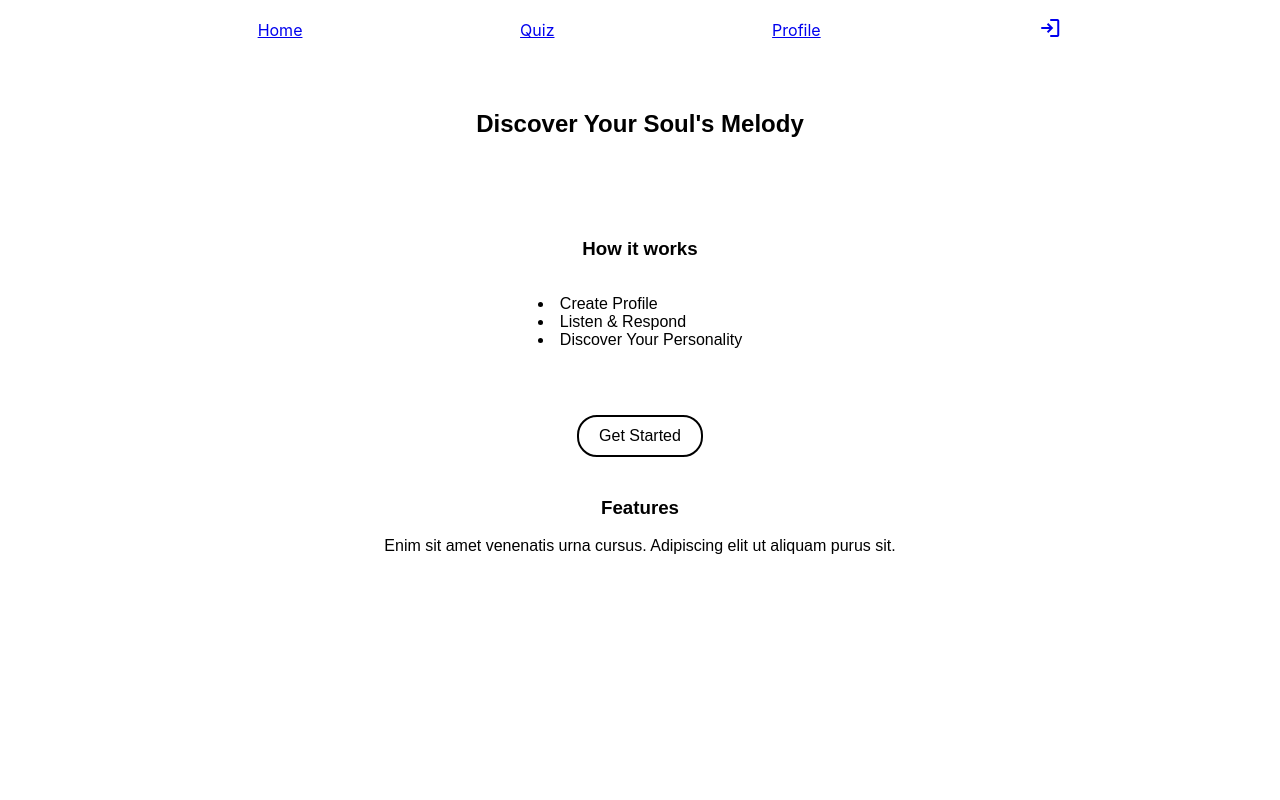
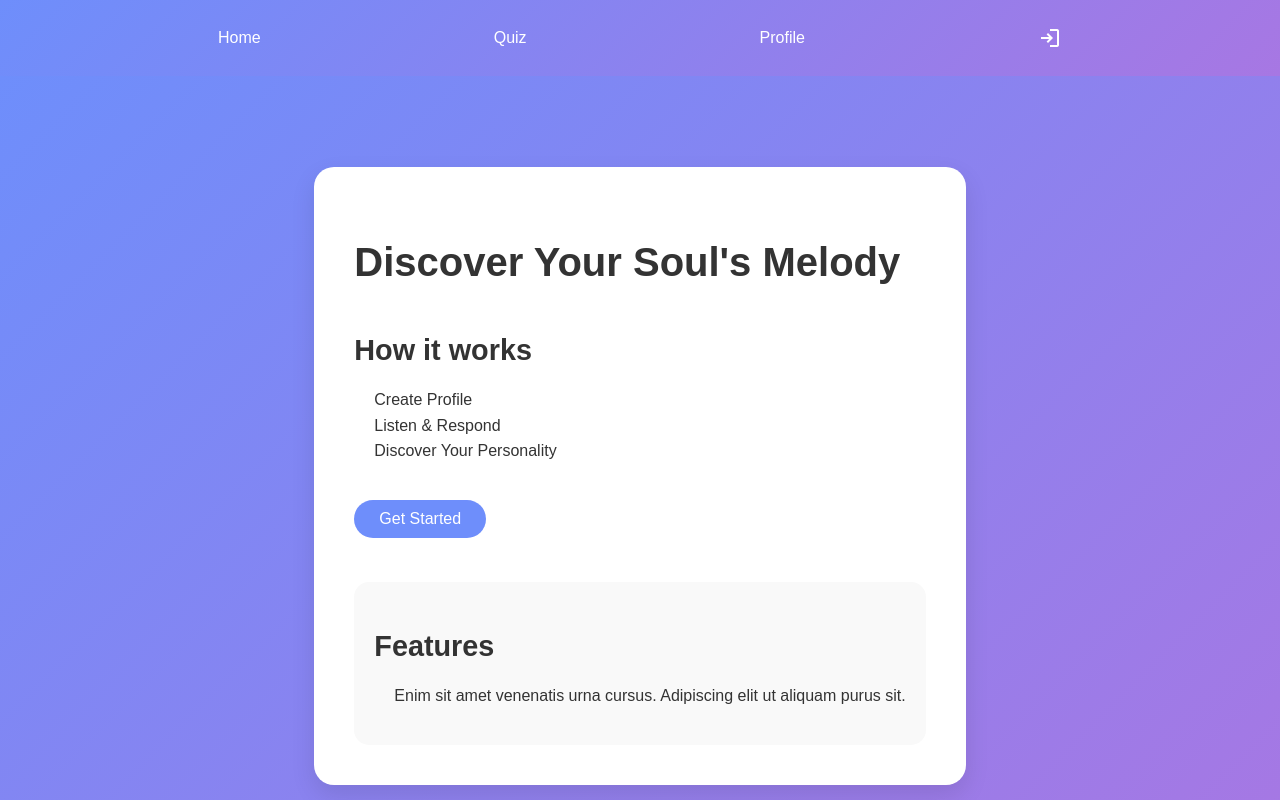
Before and after one commit to agiledev-students-spring2024/4-final-project-auditory-cheesecake, a React (Create React App) app in the folder frontend/: page / in a window 1280 px wide. Built offline with nearby package versions, Linux system fonts and the light colour scheme; the HTML template or start-up script is replaced by a standard one.

Commit message:
Updated Home Page Styling

```diff
--- a/frontend/src/SurveyPage.css
+++ b/frontend/src/SurveyPage.css
@@ -1,3 +1,12 @@
+.page-background {
+  min-height: 100vh;
+  background: linear-gradient(135deg, #6e8efb, #a777e3);
+  padding: 40px 0;
+  display: flex;
+  justify-content: center;
+  align-items: center;
+}
+
 .survey-container {
     font-family: 'Arial', sans-serif;
     max-width: 700px;
--- a/frontend/src/SurveyPage.js
+++ b/frontend/src/SurveyPage.js
@@ -6,8 +6,8 @@ const SurveyPage = () => {
   const navigate = useNavigate();
   const [currentQuestion, setCurrentQuestion] = useState(0);
   const [responses, setResponses] = useState([]);
-  const [isOptionClickable, setIsOptionClickable] = useState(true); // To manage option clickability
-  const [errorMessage, setErrorMessage] = useState(''); // To show error messages
+  const [isOptionClickable, setIsOptionClickable] = useState(true);
+  const [errorMessage, setErrorMessage] = useState('');
 
   const [questions, setQuestions] = useState([
     {
@@ -66,10 +66,9 @@ const SurveyPage = () => {
       return;
     }
 
-    // Check if the user is confirming age and selects 'No'
     if (currentQuestion === 0 && option === 'No') {
       alert('You cannot proceed in the study.');
-      navigate('/survey'); // Navigate back to home or another appropriate route
+      navigate('/survey');
       return;
     }
 
@@ -86,6 +85,7 @@ const SurveyPage = () => {
   };
 
   return (
+    <div className="page-background">
     <div className="survey-container">
       <div className="question-section">
         <div className="question-count">
@@ -102,6 +102,7 @@ const SurveyPage = () => {
         ))}
       </div>
     </div>
+    </div>
   );
 };
 
--- a/frontend/src/views/HomePage/HomePage.css
+++ b/frontend/src/views/HomePage/HomePage.css
@@ -1,4 +1,4 @@
-.home-container {
+/* .home-container {
   font-family: 'Arial', sans-serif;
   display: flex;
   align-items: center;
@@ -53,3 +53,83 @@
 .features {
   margin-top: 30px;
 }
+   */
+
+
+* {
+  margin: 13;
+  padding: 0;
+  box-sizing: border-box;
+  overflow: hidden;
+  font-family: 'Poppins', sans-serif;
+}
+
+body, html {
+  width: 100%;
+  height: 100%;
+  overflow-x: hidden;
+  background: #f0f2f5;
+  color: #333;
+}
+
+.home-container {
+  display: flex;
+  justify-content: center;
+  align-items: center;
+  min-height: 100vh;
+  padding: 20px;
+  background: linear-gradient(135deg, #6e8efb, #a777e3);
+}
+
+.home-content {
+  max-width: 800px;
+  background: white;
+  padding: 40px;
+  border-radius: 20px;
+  box-shadow: 0 10px 25px rgba(0, 0, 0, 0.1);
+}
+
+h2, h3 {
+  color: #333;
+  margin-bottom: 20px;
+}
+
+h2 {
+  font-size: 2.5rem;
+}
+
+h3 {
+  font-size: 1.8rem;
+}
+
+.how-it-works ul, .features p {
+  margin-left: 20px;
+  line-height: 1.6;
+}
+
+ul {
+  list-style-type: disc;
+}
+
+.btn {
+  display: inline-block;
+  background-color: #6e8efb;
+  color: #ffffff;
+  padding: 10px 25px;
+  border-radius: 25px;
+  font-size: 1rem;
+  text-decoration: none;
+  margin: 20px 0;
+  transition: background-color 0.3s ease-in-out;
+}
+
+.btn.get-started:hover {
+  background-color: #a777e3;
+}
+
+.features {
+  background: #f9f9f9;
+  padding: 20px;
+  margin-top: 20px;
+  border-radius: 15px;
+}
--- a/frontend/src/views/components/NavBar/NavBar.css
+++ b/frontend/src/views/components/NavBar/NavBar.css
@@ -0,0 +1,36 @@
+/* NavBar styling */
+nav {
+    width: 100%;
+    background: linear-gradient(135deg, #6e8efb, #a777e3);
+    padding: 10px 0;
+    box-shadow: 0 2px 5px rgba(0, 0, 0, 0.1);
+  }
+
+  nav ul {
+    display: flex;
+    flex-direction: row;
+    justify-content: space-evenly;
+    align-items: center;
+    list-style-type: none;
+    padding: 0;
+  }
+
+  nav li {
+    margin: 0 15px;
+  }
+
+  nav a {
+    color: white;
+    text-decoration: none;
+    font-size: 1rem;
+    transition: color 0.3s ease-in-out;
+  }
+
+  nav a:hover, nav a:focus {
+    color: #f0f2f5;
+  }
+
+  .material-symbols-outlined {
+    font-size: 24px; /* Adjust size as needed */
+    vertical-align: middle;
+  }
--- a/frontend/src/views/components/NavBar/NavBar.jsx
+++ b/frontend/src/views/components/NavBar/NavBar.jsx
@@ -14,7 +14,7 @@ const NavBar = () => {
                 }}>
                 {/* change as needed (we need the actual links below, nothing out of the ordinary) */}
                 <li><a href="/">Home</a></li>
-                <li><a href="/">Quiz</a></li>
+                <li><a href="/survey">Quiz</a></li>
                 <li><a href="/Profile">Profile</a></li>
                 <li><a href="/Login">
                     <span class="material-symbols-outlined">
```
